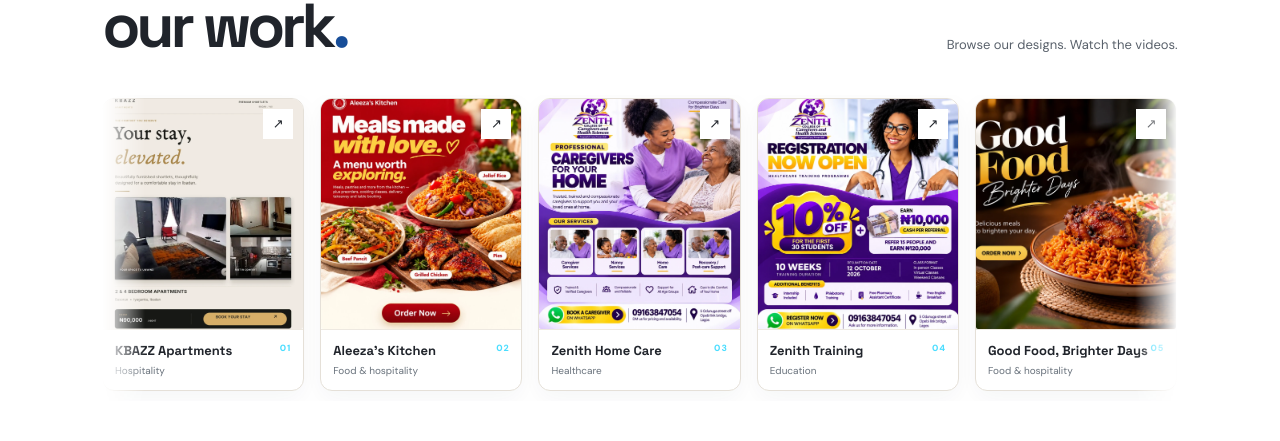
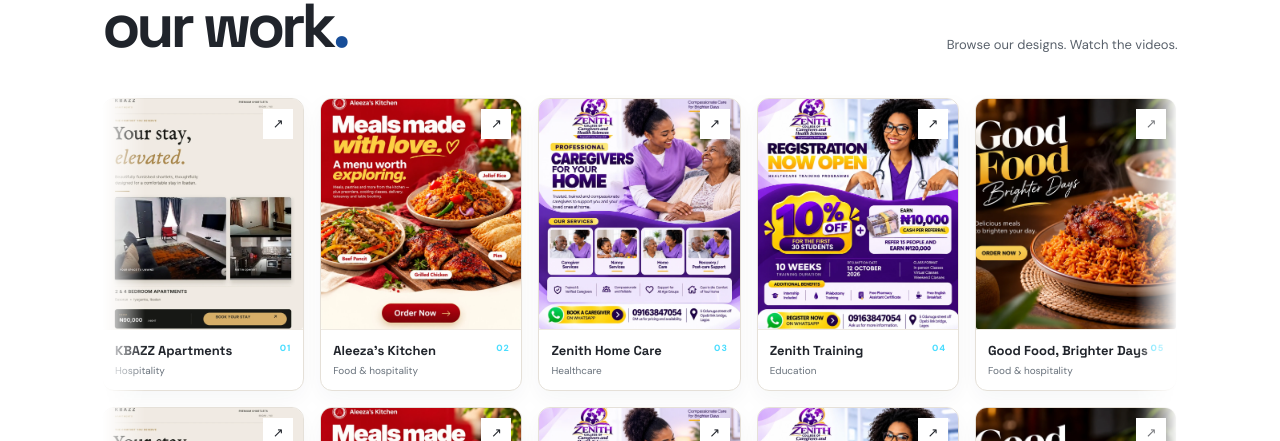
Before and after one commit to donatofaith/ekreativ-business-boost, a Next.js app: page / in a window 1280 px wide. Shown: the part 1063-1504 px from the top of the page. Built offline with nearby package versions, Linux system fonts and the light colour scheme.

Commit message:
Restore moving work marquee and clarify footer links

```diff
--- a/app/page.tsx
+++ b/app/page.tsx
@@ -1,5 +1,6 @@
 import Image from "next/image";
 import NewsletterForm from "./NewsletterForm";
+import ScrollMotion from "./ScrollMotion";
 import "./landing.css";
 
 const deliverables = [
@@ -80,6 +81,7 @@
 
   return (
     <main className="studio-page" id="top">
+      <ScrollMotion />
       <header className="studio-header">
         <a className="studio-wordmark studio-wordmark-image" href="#top" aria-label="Eximius Kreativ Solutions home">
           <Image src="/eximius-kreativ-logo.svg" alt="Eximius Kreativ Solutions" width={230} height={63} priority />
@@ -122,7 +124,7 @@
         </div>
         <div className="studio-work-marquee" aria-label="Selected work samples">
           <div className="studio-work-track">
-            {workSamples.map((item, index) => (
+            {[...workSamples, ...workSamples].map((item, index) => (
               <a
                 className="studio-work-card"
                 href={item.image}
@@ -219,8 +221,8 @@
 
       <footer className="studio-footer">
         <a className="studio-wordmark studio-wordmark-footer studio-wordmark-image" href="#top" aria-label="Eximius Kreativ Solutions home"><span className="studio-footer-brand">Eximius<br />Kreativ Solutions</span></a>
-        <a href="mailto:ekreativsolutions@gmail.com">ekreativsolutions@gmail.com</a>
-        <a href="#newsletter">Join our mailing list</a>
+        <a className="studio-footer-contact" href="mailto:ekreativsolutions@gmail.com"><small>CONTACT US</small>ekreativsolutions@gmail.com</a>
+        <a className="studio-footer-newsletter" href="#newsletter"><small>FREE BUSINESS TIPS</small>Get updates by email ↗</a>
         <span>© 2026 Eximius Kreativ Solutions</span>
       </footer>
       <div className="studio-mobile-cta"><a href={whatsappUrl} target="_blank" rel="noreferrer">Order on WhatsApp · ₦100,000 <span>↗</span></a></div>
```
